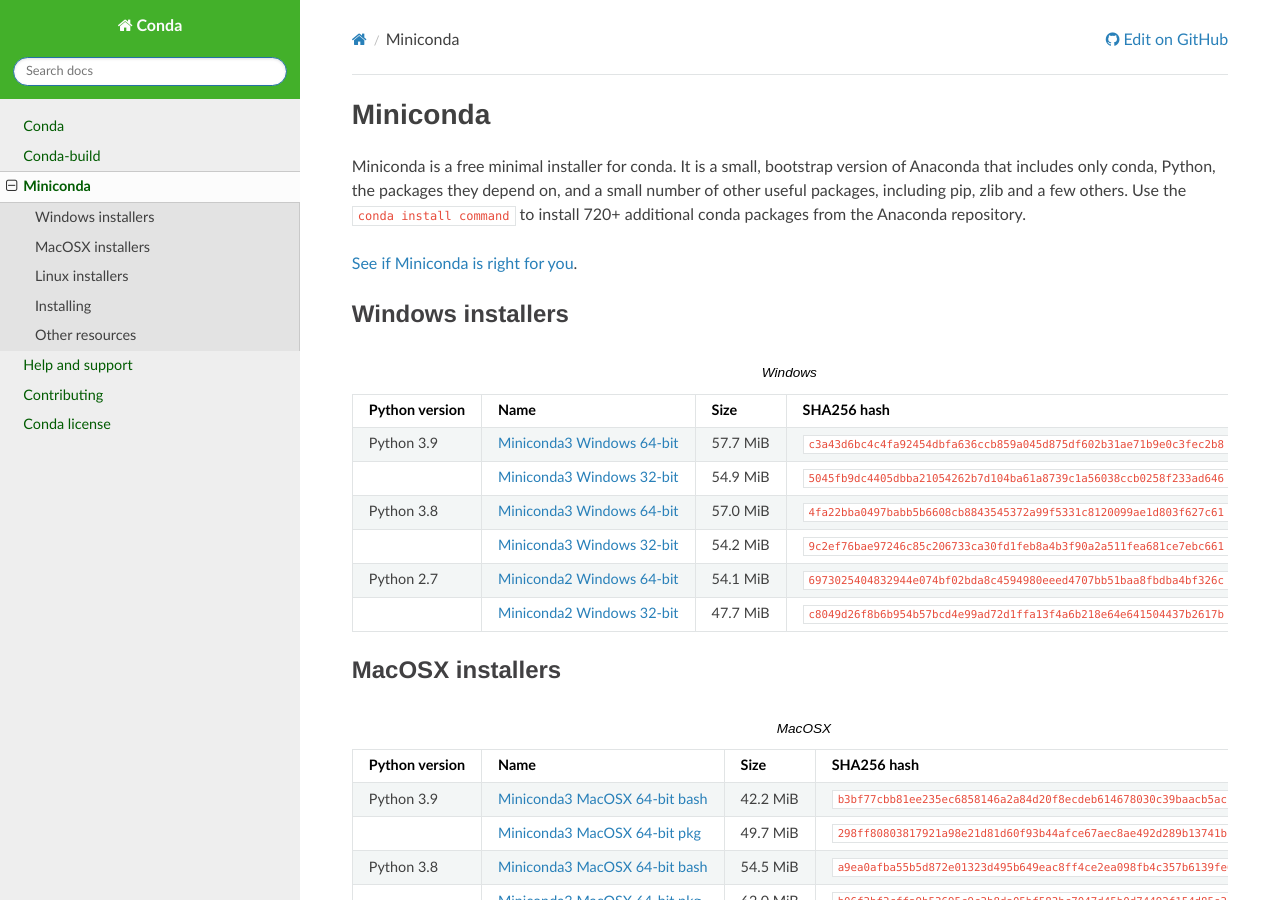
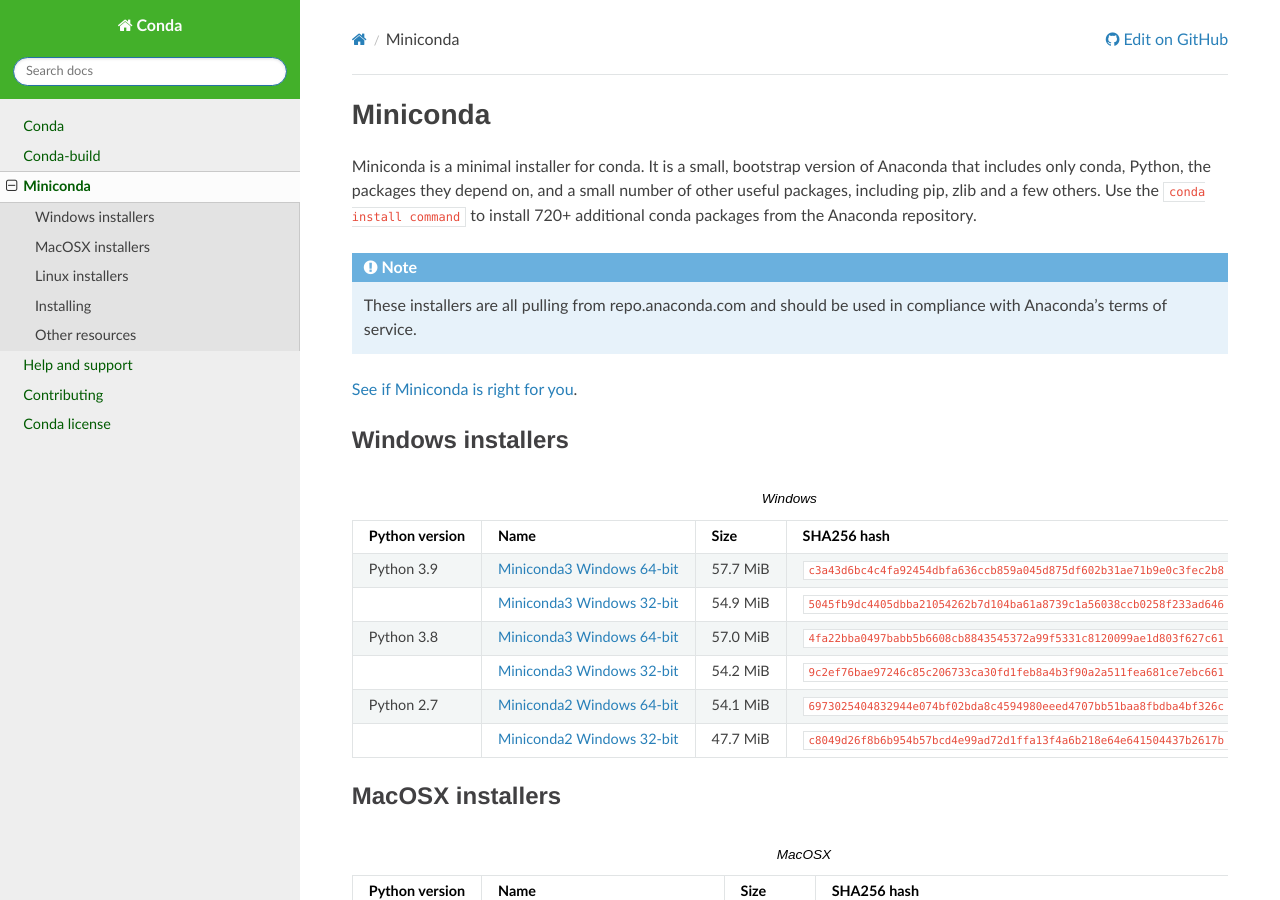
Before and after one commit to conda/conda-docs, a Sphinx documentation site: the page built from docs/source/miniconda.rst, in a window 1280 px wide and 900 px high. Built offline with Sphinx 7.4.7 and the Read the Docs theme 2.0.0, drawn with Linux system fonts in a browser that asks for light colours.

Commit message:
adding note re: compliance with TOS

```diff
--- a/docs/source/miniconda.rst
+++ b/docs/source/miniconda.rst
@@ -6,11 +6,15 @@
 Miniconda
 =========
 
-Miniconda is a free minimal installer for conda. It is a small, bootstrap
+Miniconda is a minimal installer for conda. It is a small, bootstrap
 version of Anaconda that includes only conda, Python, the packages they depend
 on, and a small number of other useful packages, including pip, zlib and a
 few others. Use the ``conda install command`` to install 720+ additional conda
 packages from the Anaconda repository.
+
+.. note::
+
+   These installers are all pulling from repo.anaconda.com and should be used in compliance with Anaconda’s terms of service.
 
 `See if Miniconda is right for you <https://docs.conda.io/projects/conda/en/latest/user-guide/install/download.html#anaconda-or-miniconda>`_.
 
```
